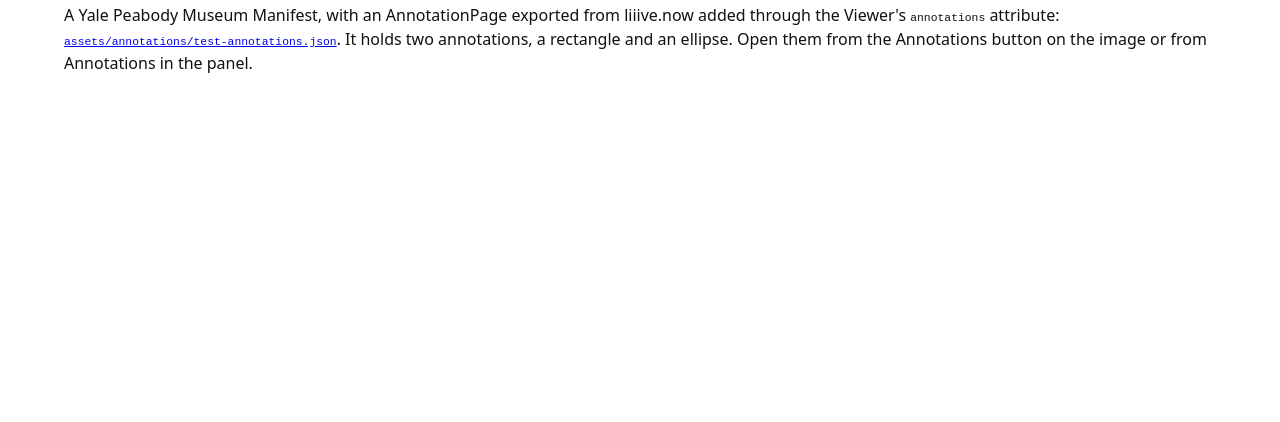
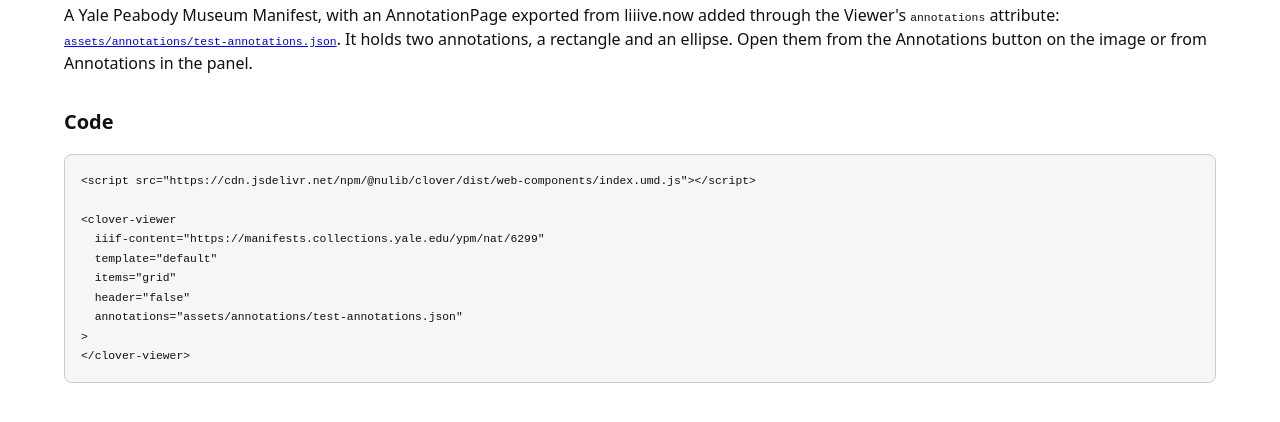
Before and after one commit to enury/clover-annotations-test, a plain HTML site: page index.html in a window 1280 px wide. Shown: the part 104-526 px from the top of the page. Drawn offline with Linux system fonts and the light colour scheme.

Commit message:
Show code below viewer

```diff
--- a/index.html
+++ b/index.html
@@ -17,6 +17,19 @@
       }
       code {
         font-size: 0.875em;
+      }
+      pre {
+        margin: 0;
+        padding: 1rem;
+        border: 1px solid #ccc;
+        border-radius: 0.5rem;
+        background: #f6f6f6;
+        white-space: pre-wrap;
+        overflow-wrap: anywhere;
+      }
+      h2 {
+        margin-top: 2rem;
+        font-size: 1.25rem;
       }
     </style>
   </head>
@@ -39,6 +52,17 @@
         annotations="assets/annotations/test-annotations.json"
       >
       </clover-viewer>
+      <h2>Code</h2>
+      <pre><code>&lt;script src="https://cdn.jsdelivr.net/npm/@nulib/clover/dist/web-components/index.umd.js"&gt;&lt;/script&gt;
+
+&lt;clover-viewer
+  iiif-content="https://manifests.collections.yale.edu/ypm/nat/6299"
+  template="default"
+  items="grid"
+  header="false"
+  annotations="assets/annotations/test-annotations.json"
+&gt;
+&lt;/clover-viewer&gt;</code></pre>
     </main>
   </body>
 </html>
```
